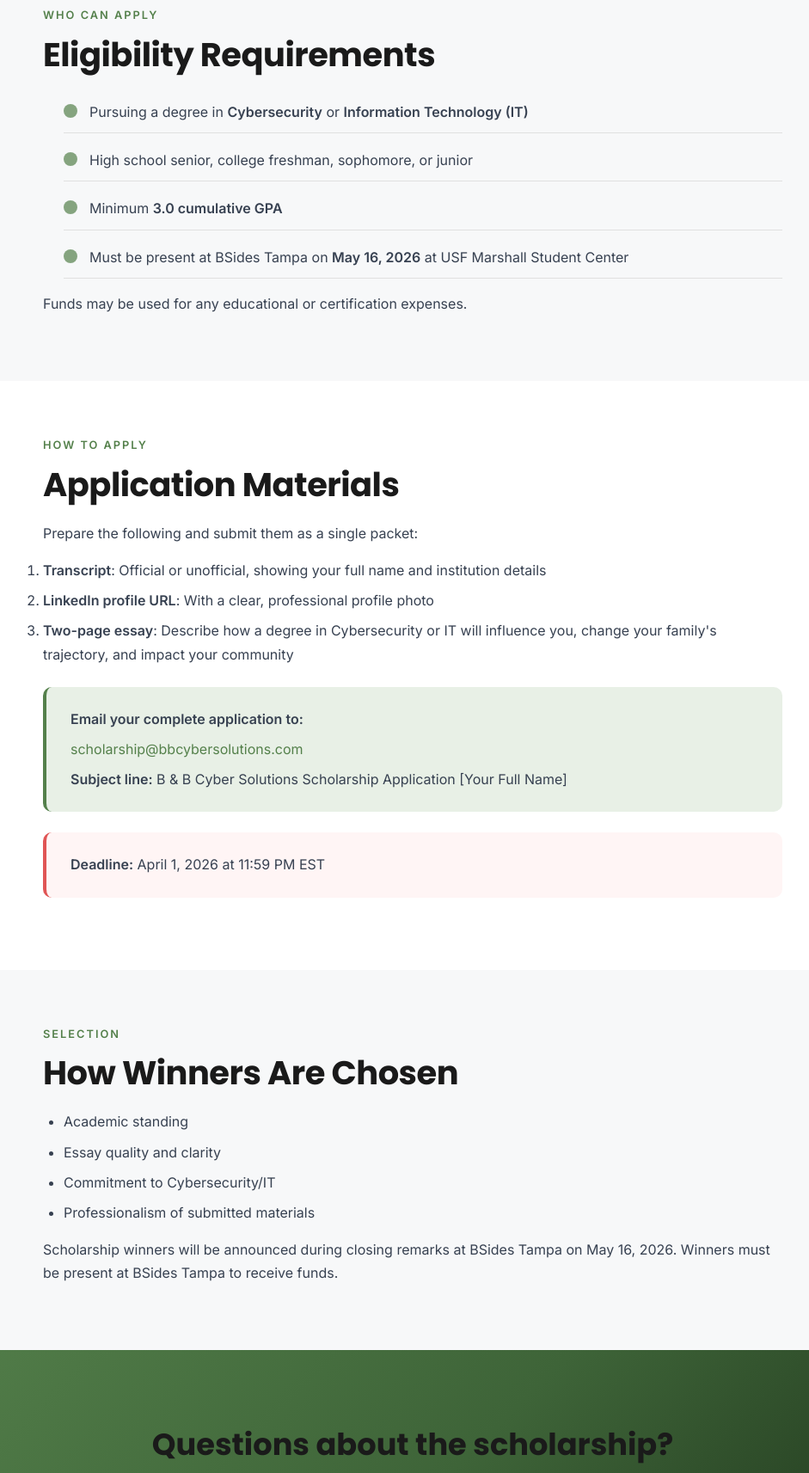
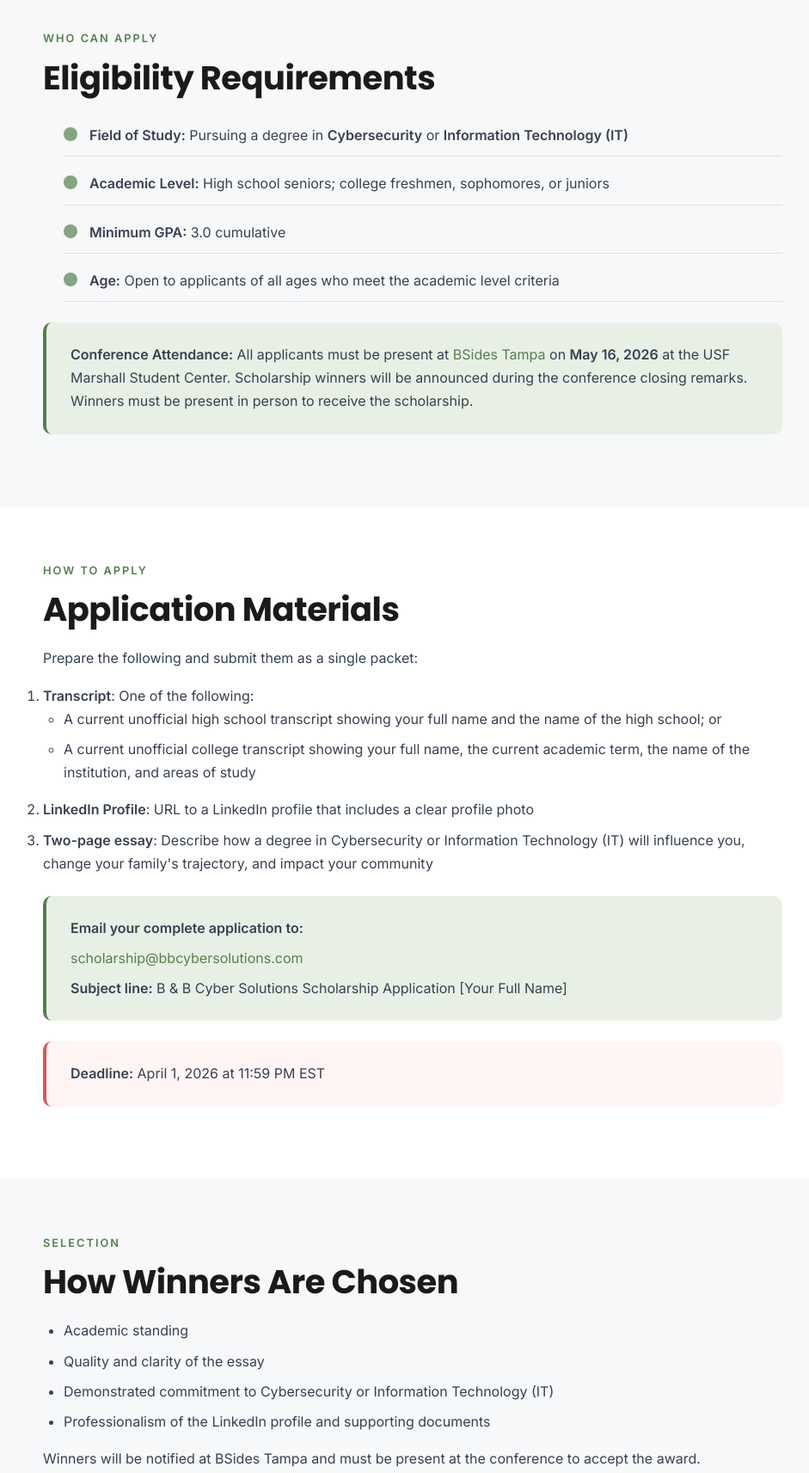
Before and after one commit to isc2chapter-tampabay/isc2chapter-tampabay.github.io, an Eleventy site: page src/scholarships/index.njk in a window 1280 px wide. Shown: the part 874-2587 px from the top of the page at 86% size, without its empty margins (160-1101 px from the left). Built offline with nearby package versions, Linux system fonts and the light colour scheme; Eleventy itself is replaced by a stand-in of ours; files that its build step writes are made by us from their sources.

Commit message:
Update scholarship page to match official B & B Cyber Solutions copy
Align overview, eligibility, application requirements, and selection
criteria with the official scholarship announcement document.

Co-Authored-By: Claude Opus 4.6 <noreply@anthropic.com>

```diff
--- a/src/index.njk
+++ b/src/index.njk
@@ -123,8 +123,8 @@ layout: base.njk
       <div class="scholarship-callout-inner">
         <div class="scholarship-callout-text">
           <span class="section-label">BSides Tampa 2026</span>
-          <h2>$500 Student Scholarships</h2>
-          <p>B &amp; B Cyber Solutions is offering two $500 scholarships to students pursuing degrees in Cybersecurity or IT. Apply by <strong>April 1, 2026</strong>. Winners announced at BSides Tampa.</p>
+          <h2>B &amp; B Cyber Solutions Scholarship</h2>
+          <p>Two $500 scholarships for students pursuing careers in Cybersecurity or IT. You must be present at BSides Tampa to win. Apply by <strong>April 1, 2026</strong>.</p>
           <a href="/scholarships/" class="btn">Learn More &amp; Apply</a>
         </div>
         <div class="scholarship-callout-stats">
--- a/src/scholarships/index.njk
+++ b/src/scholarships/index.njk
@@ -17,7 +17,7 @@ layout: base.njk
     <div class="container">
       <span class="section-label">BSides Tampa 2026</span>
       <h2>B &amp; B Cyber Solutions Scholarship</h2>
-      <p>Pete and Amy of <strong>B &amp; B Cyber Solutions</strong> are offering two <strong>$500 scholarships</strong> to students pursuing degrees in Cybersecurity or Information Technology. Winners will be announced during closing remarks at <a href="https://bsidestampa.net">BSides Tampa</a> on May 16, 2026.</p>
+      <p><strong>B &amp; B Cyber Solutions</strong> will award two <strong>$500 scholarships</strong> to students pursuing careers in Cybersecurity or Information Technology (IT). These scholarships are intended to encourage emerging talent and help recipients take meaningful steps toward a stable, impactful career in the digital world. Funds may be used for any educational or certification expenses.</p>
 
       <div class="scholarship-highlights">
         <div class="scholarship-highlight-card">
@@ -42,12 +42,15 @@ layout: base.njk
       <span class="section-label">Who Can Apply</span>
       <h2>Eligibility Requirements</h2>
       <ul class="benefits-list">
-        <li>Pursuing a degree in <strong>Cybersecurity</strong> or <strong>Information Technology (IT)</strong></li>
-        <li>High school senior, college freshman, sophomore, or junior</li>
-        <li>Minimum <strong>3.0 cumulative GPA</strong></li>
-        <li>Must be present at BSides Tampa on <strong>May 16, 2026</strong> at USF Marshall Student Center</li>
+        <li><strong>Field of Study:</strong> Pursuing a degree in <strong>Cybersecurity</strong> or <strong>Information Technology (IT)</strong></li>
+        <li><strong>Academic Level:</strong> High school seniors; college freshmen, sophomores, or juniors</li>
+        <li><strong>Minimum GPA:</strong> 3.0 cumulative</li>
+        <li><strong>Age:</strong> Open to applicants of all ages who meet the academic level criteria</li>
       </ul>
-      <p>Funds may be used for any educational or certification expenses.</p>
+
+      <div class="callout">
+        <p style="margin:0;"><strong>Conference Attendance:</strong> All applicants must be present at <a href="https://bsidestampa.net">BSides Tampa</a> on <strong>May 16, 2026</strong> at the USF Marshall Student Center. Scholarship winners will be announced during the conference closing remarks. Winners must be present in person to receive the scholarship.</p>
+      </div>
     </div>
   </section>
 
@@ -58,9 +61,14 @@ layout: base.njk
       <h2>Application Materials</h2>
       <p>Prepare the following and submit them as a single packet:</p>
       <ol>
-        <li><strong>Transcript</strong>: Official or unofficial, showing your full name and institution details</li>
-        <li><strong>LinkedIn profile URL</strong>: With a clear, professional profile photo</li>
-        <li><strong>Two-page essay</strong>: Describe how a degree in Cybersecurity or IT will influence you, change your family's trajectory, and impact your community</li>
+        <li><strong>Transcript</strong>: One of the following:
+          <ul>
+            <li>A current unofficial high school transcript showing your full name and the name of the high school; or</li>
+            <li>A current unofficial college transcript showing your full name, the current academic term, the name of the institution, and areas of study</li>
+          </ul>
+        </li>
+        <li><strong>LinkedIn Profile</strong>: URL to a LinkedIn profile that includes a clear profile photo</li>
+        <li><strong>Two-page essay</strong>: Describe how a degree in Cybersecurity or Information Technology (IT) will influence you, change your family's trajectory, and impact your community</li>
       </ol>
 
       <div class="callout">
@@ -82,18 +90,18 @@ layout: base.njk
       <h2>How Winners Are Chosen</h2>
       <ul>
         <li>Academic standing</li>
-        <li>Essay quality and clarity</li>
-        <li>Commitment to Cybersecurity/IT</li>
-        <li>Professionalism of submitted materials</li>
+        <li>Quality and clarity of the essay</li>
+        <li>Demonstrated commitment to Cybersecurity or Information Technology (IT)</li>
+        <li>Professionalism of the LinkedIn profile and supporting documents</li>
       </ul>
-      <p>Scholarship winners will be announced during closing remarks at BSides Tampa on May 16, 2026. Winners must be present at BSides Tampa to receive funds.</p>
+      <p>Winners will be notified at BSides Tampa and must be present at the conference to accept the award.</p>
     </div>
   </section>
 
   <!-- CTA -->
   <section class="cta-banner">
     <h2>Questions about the scholarship?</h2>
-    <p class="cta-subtitle">Reach out to B &amp; B Cyber Solutions directly or contact our chapter for more information.</p>
+    <p class="cta-subtitle">Apply today and take the next step toward a career protecting our digital world.</p>
     <div class="cta-banner-actions">
       <a href="mailto:scholarship@bbcybersolutions.com" class="btn">Contact B &amp; B Cyber Solutions</a>
       <a href="/events/" class="btn-outline btn-outline--light">View All Events</a>
```
